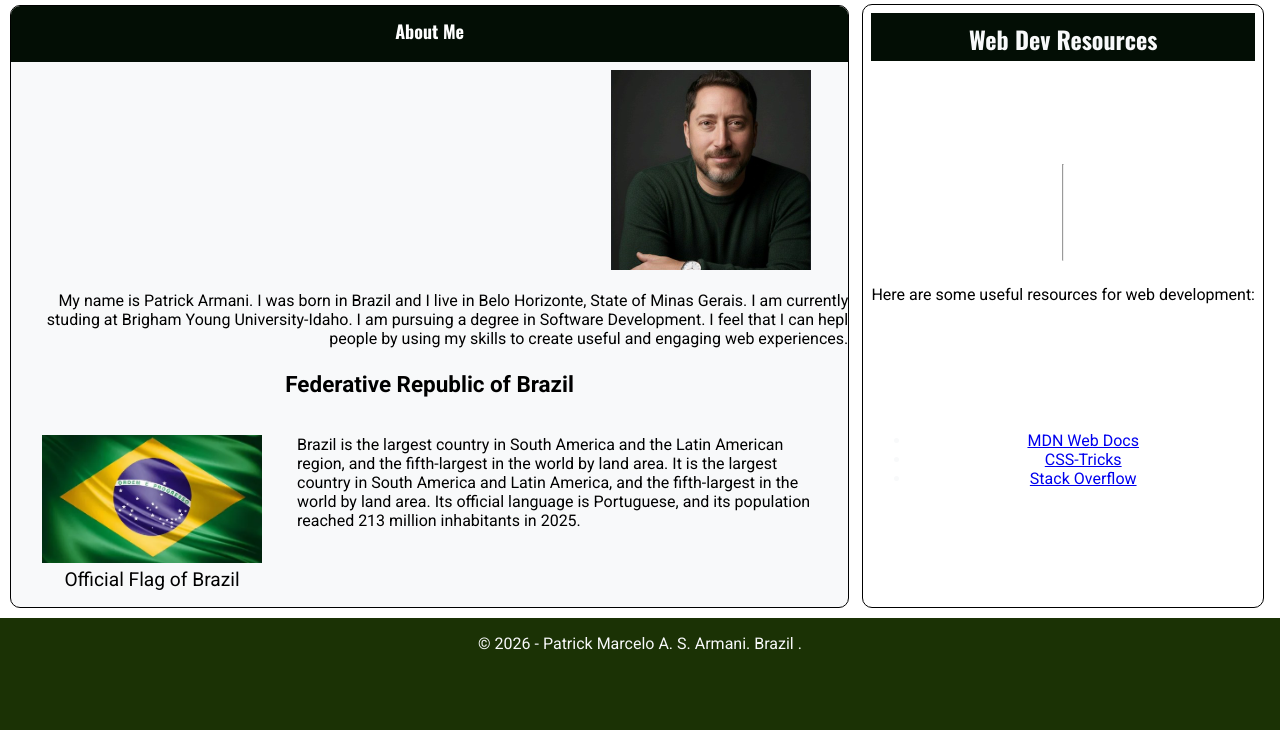
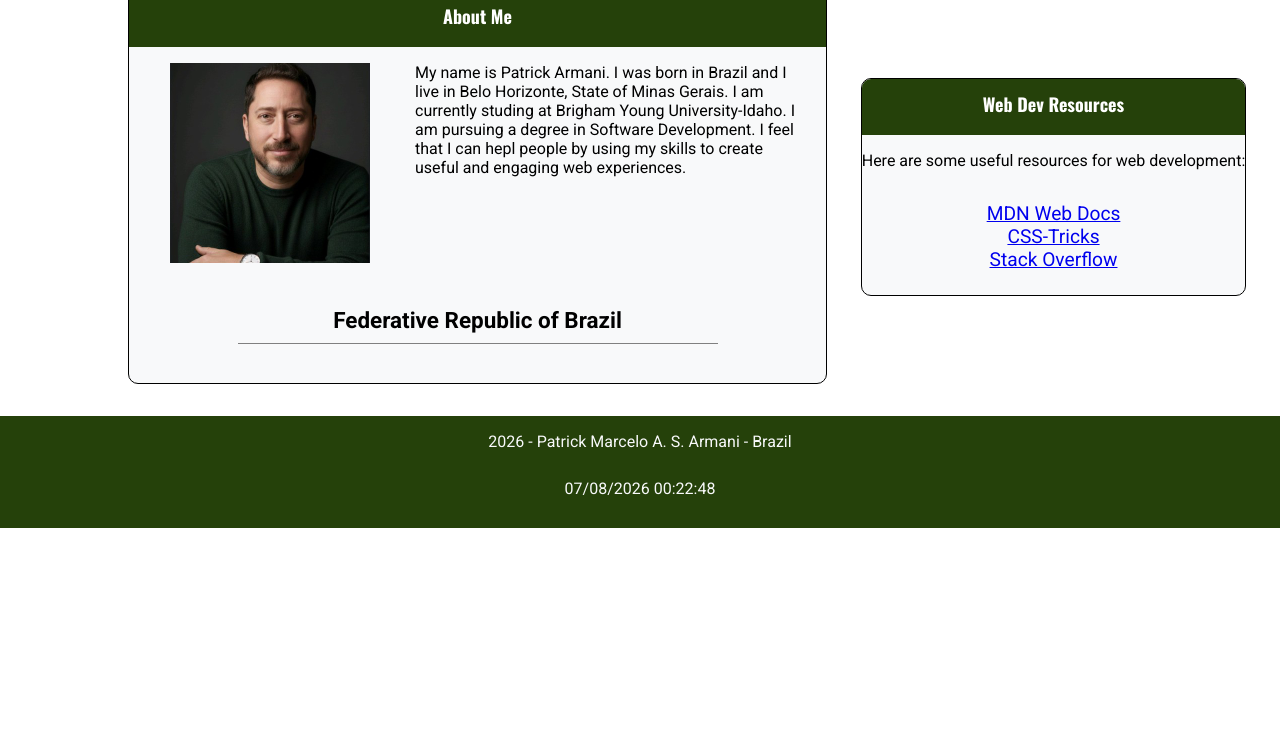
Before and after one commit to patrickarmani/wdd131, a plain HTML site: page index.html in a window 1280 px wide. Shown: the part 217-947 px from the top of the page. After the commit the page ends 800 px from the top, so only its background shows below. Drawn offline with nearby package versions, Linux system fonts and the light colour scheme.

Commit message:
"CSS and HTML post-validation"

```diff
--- a/index.html
+++ b/index.html
@@ -4,8 +4,8 @@
 <head>
     <meta charset="UTF-8">
     <meta name="viewport" content="width=device-width, initial-scale=1.0">
-    <meta name="author" content="Patrick Marcelo Araújo Silva Armani" />
-    <meta name="description" content="WDD 131 – Dynamic Web Fundamentals - Patrick Marcelo Araújo Silva Armani - Work completed for the WDD131 course." />
+    <meta name="author" content="Patrick Marcelo Araújo Silva Armani">
+    <meta name="description" content="WDD 131 – Dynamic Web Fundamentals - Patrick Marcelo Araújo Silva Armani - Work completed for the WDD131 course.">
     <title>WDD 131 – Dynamic Web Fundamentals – Patrick Armani</title>
 
     <!-- link for Google Fonts -->
@@ -23,39 +23,43 @@
 
 <body>
     <header>
-        <span id="course-title">
-            <h1>WDD 131: Dynamic Web Fundamentals</h1>
-        </span>
+        <span id="course-title">WDD 131: Dynamic Web Fundamentals</span>
+            <!-- <h1>WDD 131: Dynamic Web Fundamentals</h1> -->
+
         <nav>
             <ul class="navigation-bar">
                 <li><a href="https://www.linkedin.com/in/patrickarmani/">LinkedIn</a></li>
                 <li><a href="https://byupw.instructure.com/">I-Learn</a></li>
                 <li><a href="https://www.churchofjesuschrist.org/study/scriptures/bofm/1-ne/3?lang=eng&id=p7#p7">Scripture</a></li>
                 <li><a href="#">Final Projects</a></li>
+            </ul>
 
         </nav>
 
     </header>
 
     <main>
+        <!-- <section id="name"> -->
             <h1>Patrick Marcelo A. S. Armani</h1>
+        <!-- </section> -->
         <!-- <span class="aside-content">Aside Content</span> -->
          <section class="card">
             <h2>About Me</h2>
+            <div class="photo">
                 <div class="myphoto">
                     <img src="images/PatrickArmani.jpeg" alt="Patrick Armani" width="200" height="200">
                 </div>
                     <p> My name is Patrick Armani. I was born in Brazil and I live in Belo Horizonte, State of Minas Gerais.
                         I am currently studing at Brigham Young University-Idaho. I am pursuing a degree in Software Development.
                         I feel that I can hepl people by using my skills to create useful and engaging web experiences.</p>
+            </div>
+
             <h3>Federative Republic of Brazil</h3>
             <div class="country">
-                <div class="flag">
+                <figure class="flag">
                     <img src="images/BrasilFlag.webp" alt="Brazil Flag">
                     <figcaption>Official Flag of Brazil</figcaption>
-
-
-                </div>
+                </figure>
                 <p> Brazil is the largest country in South America and the Latin American region, and the fifth-largest in the world by land
                     area. It is the largest country in South America and Latin America, and the fifth-largest in the world by land area.
                     Its official language is Portuguese, and its population reached 213 million inhabitants in 2025.</p>
@@ -75,10 +79,21 @@
             </ul>
         </section> -->
 
+        <section class="card">
+            <h2>Web Dev Resources</h2>
+            <p>Here are some useful resources for web development:</p>
+            <ul>
+                <li><a href="https://developer.mozilla.org/en-US/" target="_blank">MDN Web Docs</a></li>
+                <li><a href="https://css-tricks.com/" target="_blank">CSS-Tricks</a></li>
+                <li><a href="https://stackoverflow.com/" target="_blank">Stack Overflow</a></li>
+            </ul>
+        </section>
+
+
 
     </main>
 
-    <aside>
+    <!-- <aside>
         <h2>Web Dev Resources</h2>
         <hr>
         <p>Here are some useful resources for web development:</p>
@@ -87,14 +102,16 @@
             <li><a href="https://css-tricks.com/" target="_blank">CSS-Tricks</a></li>
             <li><a href="https://stackoverflow.com/" target="_blank">Stack Overflow</a></li>
         </ul>
-    </aside>
+    </aside>     -->
 
     <footer>
-        <span id="currentyear">
-            <p>
-                &copy; <span id="year">2026 - Patrick Marcelo A. S. Armani. Brazil</span> .
-            </p>
-        </span>
+
+        <span id="currentyear"></span>
+
+        <p></p>
+
+        <span id="lastModified"></span>
+
     </footer>
 
 </body>
--- a/scripts/gatdates.js
+++ b/scripts/gatdates.js
@@ -1,8 +1,9 @@
-function date() {
-    const d = new Date();
-    const year = d.getFullYear();
-    const month = d.getMonth() + 1;
-    const day = d.getDate();
-    const dateString = `${month}/${day}/${year}`;
-    document.getElementById("date").textContent = dateString;
-}
+const currentyear = document.querySelector("#currentyear");
+
+const today = new Date();
+
+currentyear.innerHTML = `<span id="currentyear">${today.getFullYear()} - Patrick Marcelo A. S. Armani - Brazil</span>`;
+
+const modified = new Date();
+
+const lasModified = document.getElementById("lastModified").innerHTML = document.lastModified;
--- a/styles/base.css
+++ b/styles/base.css
@@ -1,5 +1,5 @@
 :root {
-    --primary-color: #1b3205;
+    --primary-color: #25410a;
     --secondary-color: black;
     --terciary-color: #6c757d;
     --success-color: #030e05;
@@ -14,13 +14,13 @@
 
 body {
     display: grid;
-    grid-template-rows: auto 1fr auto / 1fr 350px;
+    grid-template: auto 1fr auto / 1fr 350px;
     margin: 0;
     }
 
 header {
-    /* display: grid; */
-    background-color: var(--success-color);
+    display: block;
+    background-color: var(--primary-color);
 
     color: var(--light-color);
     grid-column: 1 / 4;
@@ -34,7 +34,7 @@ header h1 {
     font-family: var(--primary-font);
 
 }
-/*
+
 #course-title {
     display: block;
     font-family: var(--secondary-font);
@@ -43,7 +43,7 @@ header h1 {
     text-align: center;
     margin: 0;
 }
-*/
+
 nav {
     font-family: var(--primary-font);
     width: 100%;
@@ -54,7 +54,7 @@ nav {
 }
 
 .navigation-bar {
-	list-style: none;
+	list-style-type: none;
 	display: flex;
 	flex-wrap: wrap;
 	background-color: var(--secondary-color);
@@ -79,55 +79,38 @@ nav {
 }
 
 .navigation-bar a:hover {
-	text-decoration: underline;
+    border: 2px solid rgb(157, 255, 0);
+    background-color: rgb(0, 60, 255);
+	/* text-decoration: underline; */
 	text-decoration-color: yellow;
 }
 
 main {
-
-    margin:0;
+    /* max-width: 3/4; */
+    margin: 2rem auto;
+    margin-left: 8rem;
     display: grid;
+    justify-content: space-between;
+    grid-gap: 0.5rem 0.5rem;
+    grid-template-columns: 8fr 5fr;
     place-items: center;
-    grid-column: 1 / 3;
+    grid-column: 1/ 3;
     background-color: white;
     font-family: var(--primary-font);
-    padding: 10px;
-    padding-left:auto;
+
+    /* padding-left:auto; */
     /* align-content: space-between; */
 }
 
 main h1 {
+    grid-column: 1 / 4;
+    text-align: center;
+
     font-family: var(--secondary-font);
     font-size: 2rem;
-    color: var(--success-color);
-    text-align: center;
+    color: var(--primary-color);
+    /* text-align: center; */
     width: 100%;
-}
-
-aside {
-    border: 1px solid var(--secondary-color);
-    border-radius: 10px;
-    display: grid;
-    grid-column: 3 / 4;
-    background-color: white;
-    color: var(--light-color);
-    font-family: var(--primary-font);
-    padding: 0.5rem;
-    text-align: center;
-    margin: 0 1rem 0 0.2rem;
-    margin-top: 6.2rem;
-    margin-bottom: 0.6rem;
-}
-
-aside h2 {
-    background-color: var(--success-color);
-    font-family: var(--secondary-font);
-    overflow: hidden;
-    font-size: 1.5rem;
-    color: var(--light-color);
-    text-align: center;
-    margin: 0;
-    padding: 0.5rem;
 }
 .card {
     border: 1px solid var(--secondary-color);
@@ -139,11 +122,13 @@ aside h2 {
     text-align: center;
     padding: 0;
     font-size: 1.2rem;
+    aspect-ratio: 16 / 9;
+    margin-top: 0;
 
 }
 
 .card h2 {
-  background-color: var;
+
   color: white;
   text-align: center;
   margin: 0;
@@ -152,10 +137,10 @@ aside h2 {
 }
 
 h2 {
-    background-color: var(--success-color);
+    background-color: var(--primary-color);
     height:2rem ;
     font-family: var(--secondary-font);
-    font-size: 1.3rem;
+    font-size: 1.8rem;
     color: var(--light-color);
     text-align: center;
 }
@@ -165,18 +150,28 @@ p {
     font-size: 1rem;
     color: var(--secondary-color);
     text-align: right;
-    /* padding: 0.5rem; */
-    /* margin-top: 15rem; */
 }
 
-.myphoto {
-    margin: auto;
-    margin-top: 0.5rem;
-    margin-bottom: 0.5rem;
-    margin-right: 7rem;
-    width: 15%;
-    height: auto;
-    object-fit: right;
+h3::after {
+    content: "";
+    display: block;
+    width: 30rem;
+    height: 1px;
+    background-color: gray;
+    margin: 10px auto 0;
+}
+
+.photo {
+    display: grid;
+    grid-template-columns: 250px 1fr;
+    gap: 20px;
+    align-items: start;
+    padding: 1rem;
+}
+
+.photo p {
+    text-align: left;
+    margin: 0;
 }
 
 .country {
@@ -200,29 +195,13 @@ p {
     height: auto;
 }
 
-/*
-.card h2 {
-    background-color: var(--success-color);
-    font-family: var(--secondary-font);
-    font-size: 1.5rem;
-    color: var(--light-color);
+.card ul {
+    list-style-type: none;
+    padding: 0;
+    margin: 0;
     text-align: center;
+    padding: 1rem;
 }
-/*
-.card p {
-    font-family: var(--primary-font);
-    font-size: 1rem;
-    color: var(--secondary-color);
-    text-align: center;
-    padding: 0.5rem;
-}
-
-card img {
-    width: 100%;
-    height: auto;
-    object-fit: cover;
-    align-items: center;
-}*/
 
 footer {
     display: grid;
```
Lines whose indentation alone changed are shown as unchanged.
